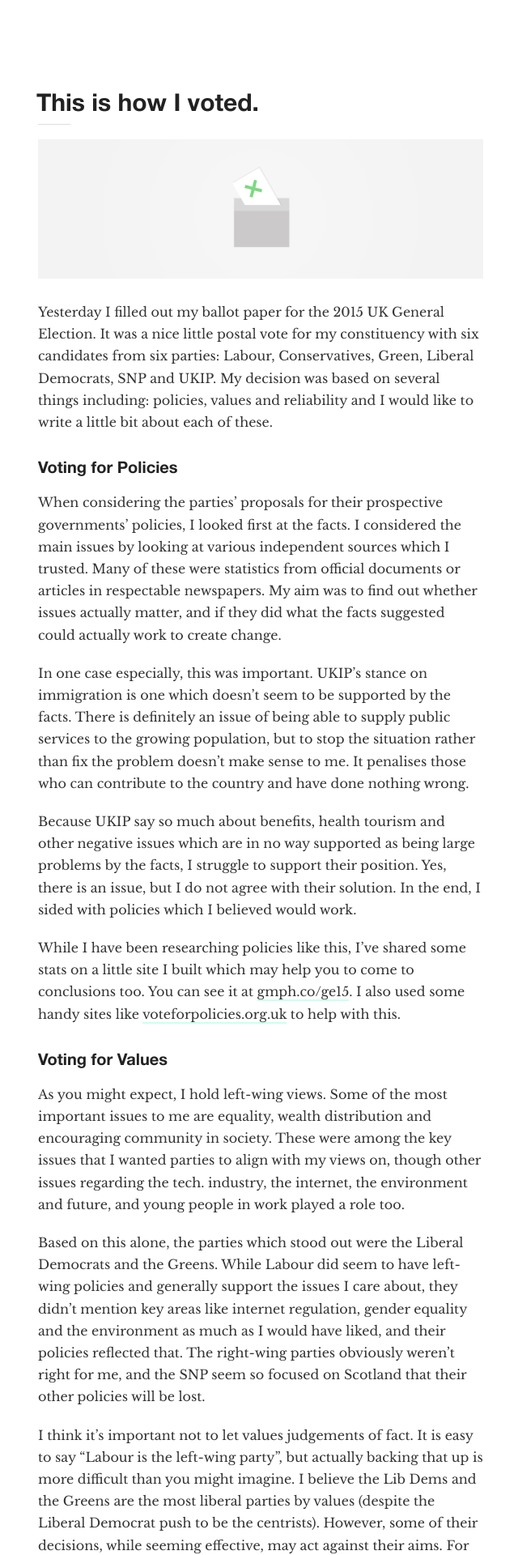
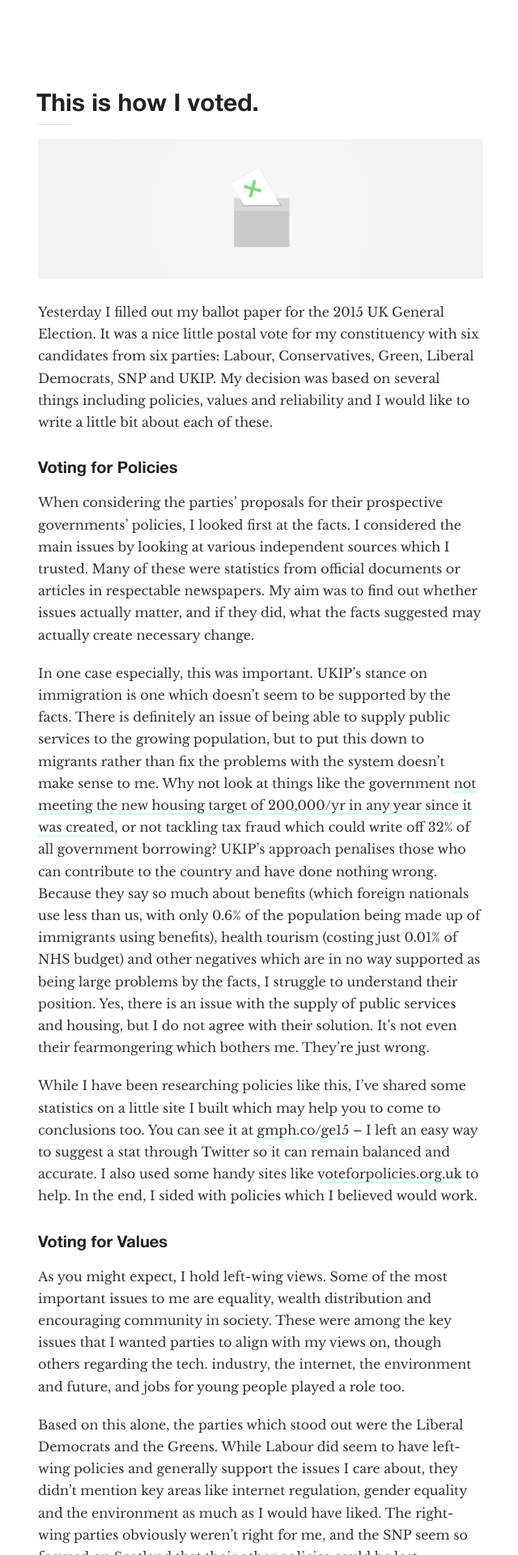
Before and after one commit to gmph/gmph.github.io, a Jekyll site: the page built from _posts/2015-05-02-vote.md, in a window 1280 px wide. Shown: the top 1920 px of the page at 81% size, without its empty margins (318-958 px from the left). Built offline with Jekyll 4.4.1, drawn with Linux system fonts in a browser that asks for light colours; nearby versions of some CDN libraries; comment, search, counter and statistics services are not loaded; some of the changed text lies outside the part shown.

Commit message:
Vote 1.0, default meta changes

```diff
--- a/_layouts/default.html
+++ b/_layouts/default.html
@@ -12,14 +12,14 @@
 
 <title>{{ page.title }}</title>
 <meta name="author" content="Graham Macphee" />
-<meta name="description" content="I'm Graham. I tend to think about puppies, pizza and equality. I enjoy being creative: graphic design, writing, photography, guitar, ukulele and singing occasionally. I'm quiet and thoughtful, and like nature and quiet nights-in. I'm interested in technology, design and neuroscience, which  intersect quite nicely. I live in Edinburgh and study Computer Science at UoE. I'm a freelance designer." />
-<meta name="keywords" content="I'm Graham. I tend to think about puppies, pizza and equality. I enjoy being creative: graphic design, writing, photography, guitar, ukulele and singing occasionally. I'm quiet and thoughtful, and like nature and quiet nights-in. I'm interested in technology, design and neuroscience, which  intersect quite nicely. I live in Edinburgh and study Computer Science at UoE. I'm a freelance designer." />
+<meta name="description" content="" />
+<meta name="keywords" content="" />
 <meta charset="utf-8">
-<meta property="og:title" content="Intro: Graham Macphee">
+<meta property="og:title" content="{{ page.title }}">
 <meta property="og:type" content="website">
-<meta property="og:url" content="http://grahammacphee.co.uk/intro">
+<meta property="og:url" content="{{ site.url }}/{{ page.path }}">
 <meta property="og:site_name" content="Graham Macphee">
-<meta property="og:description" content="I'm Graham. I tend to think about puppies, pizza and equality. I enjoy being creative: graphic design, writing, photography, guitar, ukulele and singing occasionally. I'm quiet and thoughtful, and like nature and quiet nights-in. I'm interested in technology, design and neuroscience, which  intersect quite nicely. I live in Edinburgh and study Computer Science at UoE. I'm a freelance designer.">
+<meta property="og:description" content="">
 <meta property="twitter:account_id" content="87261538" /> <!-- Twitter ID, currently for @gmph -->
 <meta name="viewport" content="width=device-width, initial-scale=1.0">
 <link rel="shortcut icon" href="http://static.tumblr.com/ajv5ctq/NLfn8e369/ham_icon_small.png">
--- a/_posts/2015-05-02-vote.md
+++ b/_posts/2015-05-02-vote.md
@@ -10,25 +10,23 @@ version: 0.1
 
 ![Vote]({{ site.url }}/res/posts/vote.png)
 
-Yesterday I filled out my ballot paper for the 2015 UK General Election. It was a nice little postal vote for my constituency with six candidates from six parties: Labour, Conservatives, Green, Liberal Democrats, SNP and UKIP. My decision was based on several things including: policies, values and reliability and I would like to write a little bit about each of these.
+Yesterday I filled out my ballot paper for the 2015 UK General Election. It was a nice little postal vote for my constituency with six candidates from six parties: Labour, Conservatives, Green, Liberal Democrats, SNP and UKIP. My decision was based on several things including policies, values and reliability and I would like to write a little bit about each of these.
 
 ## Voting for Policies
 
-When considering the parties' proposals for their prospective governments' policies, I looked first at the facts. I considered the main issues by looking at various independent sources which I trusted. Many of these were statistics from official documents or articles in respectable newspapers. My aim was to find out whether issues actually matter, and if they did what the facts suggested could actually work to create change.
+When considering the parties' proposals for their prospective governments' policies, I looked first at the facts. I considered the main issues by looking at various independent sources which I trusted. Many of these were statistics from official documents or articles in respectable newspapers. My aim was to find out whether issues actually matter, and if they did, what the facts suggested may actually create necessary change.
 
-In one case especially, this was important. UKIP's stance on immigration is one which doesn't seem to be supported by the facts. There is definitely an issue of being able to supply public services to the growing population, but to stop the situation rather than fix the problem doesn't make sense to me. It penalises those who can contribute to the country and have done nothing wrong.
+In one case especially, this was important. UKIP's stance on immigration is one which doesn't seem to be supported by the facts. There is definitely an issue of being able to supply public services to the growing population, but to put this down to migrants rather than fix the problems with the system doesn't make sense to me. Why not look at things like the government [not meeting the new housing target of 200,000/yr in any year since it was created](https://www.gov.uk/government/uploads/system/uploads/attachment_data/file/404996/House_Building_Release_-_Dec_Qtr_2014.pdf), or not tackling tax fraud which could write off 32% of all government borrowing? UKIP's approach penalises those who can contribute to the country and have done nothing wrong. Because they say so much about benefits (which foreign nationals use less than us, with only 0.6% of the population being made up of immigrants using benefits), health tourism (costing just 0.01% of NHS budget) and other negatives which are in no way supported as being large problems by the facts, I struggle to understand their position. Yes, there is an issue with the supply of public services and housing, but I do not agree with their solution. It's not even their fearmongering which bothers me. They're just wrong.
 
-Because UKIP say so much about benefits, health tourism and other negative issues which are in no way supported as being large problems by the facts, I struggle to support their position. Yes, there is an issue, but I do not agree with their solution. In the end, I sided with policies which I believed would work.
-
-While I have been researching policies like this, I've shared some stats on a little site I built which may help you to come to conclusions too. You can see it at [gmph.co/ge15](http://gmph.co/ge15). I also used some handy sites like [voteforpolicies.org.uk](http://voteforpolicies.org.uk) to help with this.
+While I have been researching policies like this, I've shared some statistics on a little site I built which may help you to come to conclusions too. You can see it at [gmph.co/ge15](http://gmph.co/ge15) – I left an easy way to suggest a stat through Twitter so it can remain balanced and accurate. I also used some handy sites like [voteforpolicies.org.uk](http://voteforpolicies.org.uk) to help. In the end, I sided with policies which I believed would work.
 
 ## Voting for Values
 
-As you might expect, I hold left-wing views. Some of the most important issues to me are equality, wealth distribution and encouraging community in society. These were among the key issues that I wanted parties to align with my views on, though other issues regarding the tech. industry, the internet, the environment and future, and young people in work played a role too.
+As you might expect, I hold left-wing views. Some of the most important issues to me are equality, wealth distribution and encouraging community in society. These were among the key issues that I wanted parties to align with my views on, though others regarding the tech. industry, the internet, the environment and future, and jobs for young people played a role too.
 
-Based on this alone, the parties which stood out were the Liberal Democrats and the Greens. While Labour did seem to have left-wing policies and generally support the issues I care about, they didn't mention key areas like internet regulation, gender equality and the environment as much as I would have liked, and their policies reflected that. The right-wing parties obviously weren't right for me, and the SNP seem so focused on Scotland that their other policies will be lost.
+Based on this alone, the parties which stood out were the Liberal Democrats and the Greens. While Labour did seem to have left-wing policies and generally support the issues I care about, they didn't mention key areas like internet regulation, gender equality and the environment as much as I would have liked. The right-wing parties obviously weren't right for me, and the SNP seem so focused on Scotland that their other policies could be lost.
 
-I think it's important not to let values judgements of fact. It is easy to say "Labour is the left-wing party", but actually backing that up is more difficult than you might imagine. I believe the Lib Dems and the Greens are the most liberal parties by values (despite the Liberal Democrat push to be the centrists). However, some of their decisions, while seeming effective, may act against their aims. For example, the Green Party's policy of having a £10 living wage-level NMW seems "good", but in my mind it ignores the simple fact that this disincentivises work and would possibly slow the general progression of the labour market. It's an important trade-off to consider, and I curently don't think the Greens have the time or money to research it properly – if I trusted anyone to do it, given the resources, it would be them or the Lib Dems, because I believe they have the right values as a starting point but would not disregard the facts. Lots of policies sound progressive and fair but don't work.
+I think it's important not to let values overrule judgements of fact. It is easy to say "Labour is the left-wing party", but actually backing that up is more difficult than you might imagine. I believe the Lib Dems and the Greens are the most liberal parties by values (despite the Liberal Democrat push to be the centrists). However, some of their decisions, while seeming effective, may act against their aims. For example, the Green Party's policy of having a £10 living wage-level NMW seems "good", but in my mind it ignores the simple fact that this disincentivises work and would possibly slow the general progression of the labour market. It's an important trade-off to consider, and I curently don't think the Greens have the time or resources to research it properly – if I trusted anyone to do it, given the resources, it would be the Green Party or the Liberal Democrats, because I believe they have the right values as a starting point, but would not disregard the facts if they suggested again an initial policy. Lots of policies sound progressive and fair but don't work.
 
 Overall, I see values as the foundation of good policies and a good government. They set up the paths which should be explored, but not explicitly the ones which should be chosen.
 
@@ -40,24 +38,24 @@ Another important consideration of mine was each party's reliability; how likely
 *    have the ability to do what they say;
 *    choose to do what they say.
 
-This varies a lot per party. For example, some of the Conservative Party's policies were realistic and they may have the ability to push them through, but they didn't align with the party's objectives so I don't trust they would choose to go ahead with it. This is my main issue with the Conservatives: their campaign policies seem completely disconnected with their policies when in government. Many of Labour's policies seem to fall into the unrealistic category above the other two.
+This varies per party. For example, some of the Conservative Party's policies were realistic and they may have the ability to push them through, but they didn't align with the party's objectives so I don't trust that they would choose to go ahead with it. This is my main issue with the Conservatives: their campaign policies seem completely disconnected with their policies when in government. Many of Labour's policies seem to fall into the unrealistic category above the other two.
 
-The smaller parties are generally doomed to be stuck without the ability to impliment their policies. The Lib Dems have shown that they can have some effect in coalition and are extremely honest about their position as part of the government, and hopefully having learnt from their tuition fee promise, could be the best party now in terms of reliability and genuineness.
+The smaller parties are generally doomed to be stuck without the ability to implement their policies. The Lib Dems have shown that they can have some effect in coalition and are extremely honest about their position as part of the government. Hopefully having learnt from their tuition fee promise, they could be the best party now in terms of reliability and genuineness.
 
-The Greens stand in an interesting position regarding reliability. They will almost certainly have no power and therefore no ability to impliment policy, therefore you don't need to worry about them being in government and unsurprisingly not knowing how to run a country. It may be a "wasted vote", but it is also a free vote in that sense, with no concerns over political experience.
+The Greens stand in an interesting position regarding reliability. They will almost certainly have no power and therefore no ability to implement policies, so you don't need to worry about them being in government and unsurprisingly not knowing how to run a country. It may be a "wasted vote", but it is also a free vote in that sense, with no concerns over their competence. They won't have the opportunity to be incompetent yet.
 
-It seems that it frightens voters when parties have the power to impliment policies more often than it elates them. The SNP and UKIP's influence (through working with Labour and  Conservatives respectively) are prime examples of this – the idea that they are effective parties but the individual voter concerned disagrees with them. This didn't drive my decision, but I recognise that it is important for many people.
+It seems that it frightens voters when parties have the power to implement policies more often than it elates them. The SNP and UKIP's influence (through working with Labour and Conservatives respectively) are prime examples of this – the idea that they are effective parties but the individual voter concerned disagrees with them. This didn't drive my decision, but I recognise that it is important for many people.
 
 ## I voted Green to push politics left.
 
-The conclusion that I finally came to was that no matter which one of the popular parties was in power, I would not trust their day-to-day decision-making for one reason or another. This lead me to the idea that my influence could only be a call for change, and the general direction I would like to see things go in.
+The conclusion that I finally came to was that no matter which one of the popular parties was in power, I would not trust their day-to-day decision-making for one reason or another. This lead me to the idea that my influence could only be a call for change, and the general direction in which I would like to see things progress.
 
-I voted for the Green Party. Their policies are all founded in a progressive, moral ground and, while some of their policies do not seem feasible or sensible and I don't believe they would be an effective government right now, frankly there is no chance of that. They are a party that I would like to see grow and one I would like to support in doing so. I believe that the Green Party is one of two parties which has the right ideas as a starting point (the Lib Dems being the other), and as their policies develop in the future to more implimentable ones it will be interesting to see what happens to the party.
+I voted for the Green Party. Their policies are all founded in a progressive, moral ground and, while some of their policies don't seem feasible and I don't believe they would be an effective government right now, frankly there is no chance of that. They are a party that I would like to see grow and one I would like to support in doing so. I believe that the Green Party is one of two parties which has the right ideas as a starting point (the Lib Dems being the other), and as their policies develop in the future to more implementable ones it will be interesting to see what happens to the party.
 
 In case you'd like some more details of my overall preferences of the six parties in my constituency, here is an ordered list:
 
 ### 1. Green Party <br/>2. Liberal Democrats <br/>3. Scottish National Party <br/>4. Labour Party <br/>5. Conservative Party <br/>6. UK Independence Party
 
-This ordering is based on a mixture of values, policies and reliability, as well as some checking of the realistic power each could have if voted and the consequences of them having that power, as well as some data on my constituency's general view of policies and the needs of the people in it.
+This ordering is based on a mixture of values, policies and reliability, as well as some checking of the realistic power each could have if voted in and the consequences of them having that power, as well as some data on my constituency's general view of policies and the needs of the people in it.
 
-I hope my write-up on my decision-making process was at least slightly helpful. If you have any thoughts on these issues or would like to share how you came to a decision, let me know on Twitter [@gmph](http://twitter.com/gmph) and I may include some here.
+I hope my write-up was helpful in letting you see how I came to my decision for the 2015 General Election. On my part, there was lots of Question Time, Daily Politics, The Guardian and government document reading involved. If you have any thoughts on these issues or would like to share how you came to a decision, let me know [@gmph](http://twitter.com/gmph) on Twitter, or protest at my door.
```
Also changed, not shown: res/posts/vote.png.
